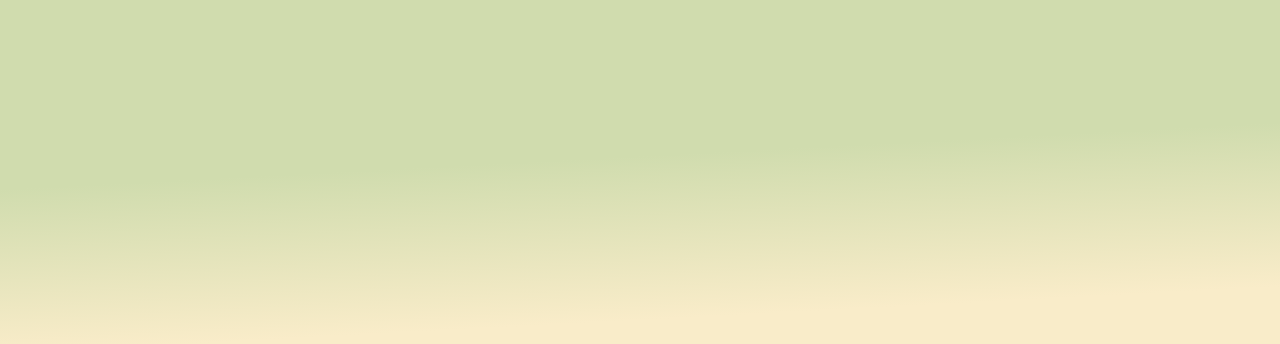
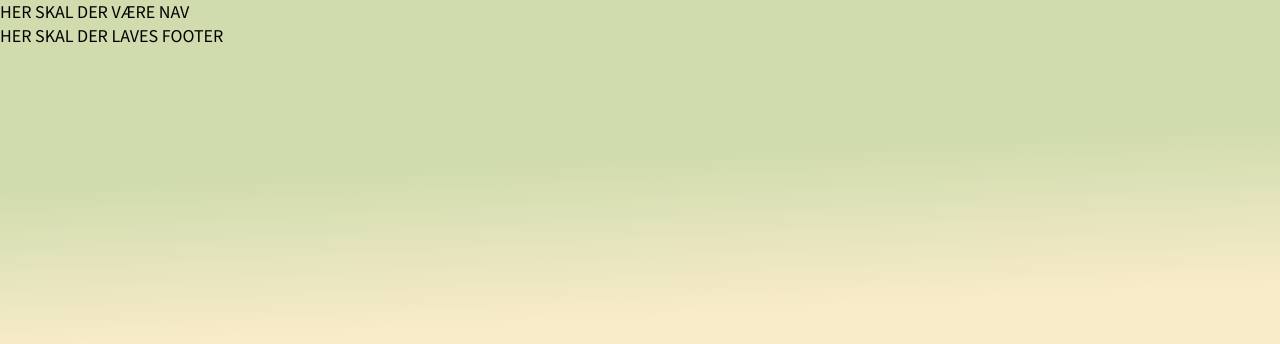
Before and after one commit to benj4627/UXUIdyreInternat, a plain HTML site: page index.html in a window 1280 px wide. Drawn offline with nearby package versions, Linux system fonts and the light colour scheme.

Commit message:
Startede main

```diff
--- a/index.html
+++ b/index.html
@@ -13,10 +13,10 @@
   </head>
 
   <body>
-    <header></header>
+    <header>HER SKAL DER VÆRE NAV</header>
     <main>
-
+      <div class="heroSetionContainer"></div>
     </main>
-    <footer></footer>
+    <footer>HER SKAL DER LAVES FOOTER</footer>
   </body>
 </html>
```
